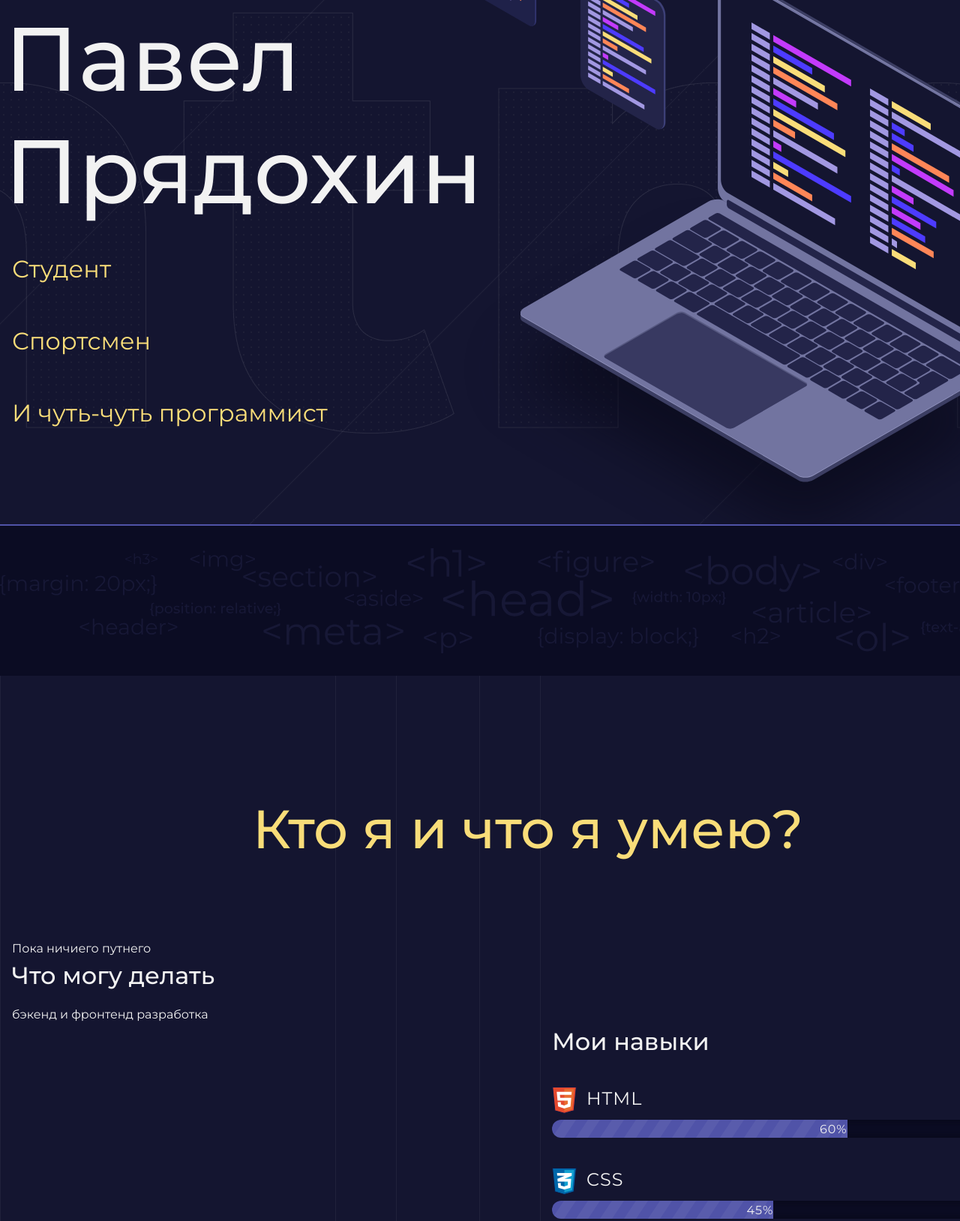
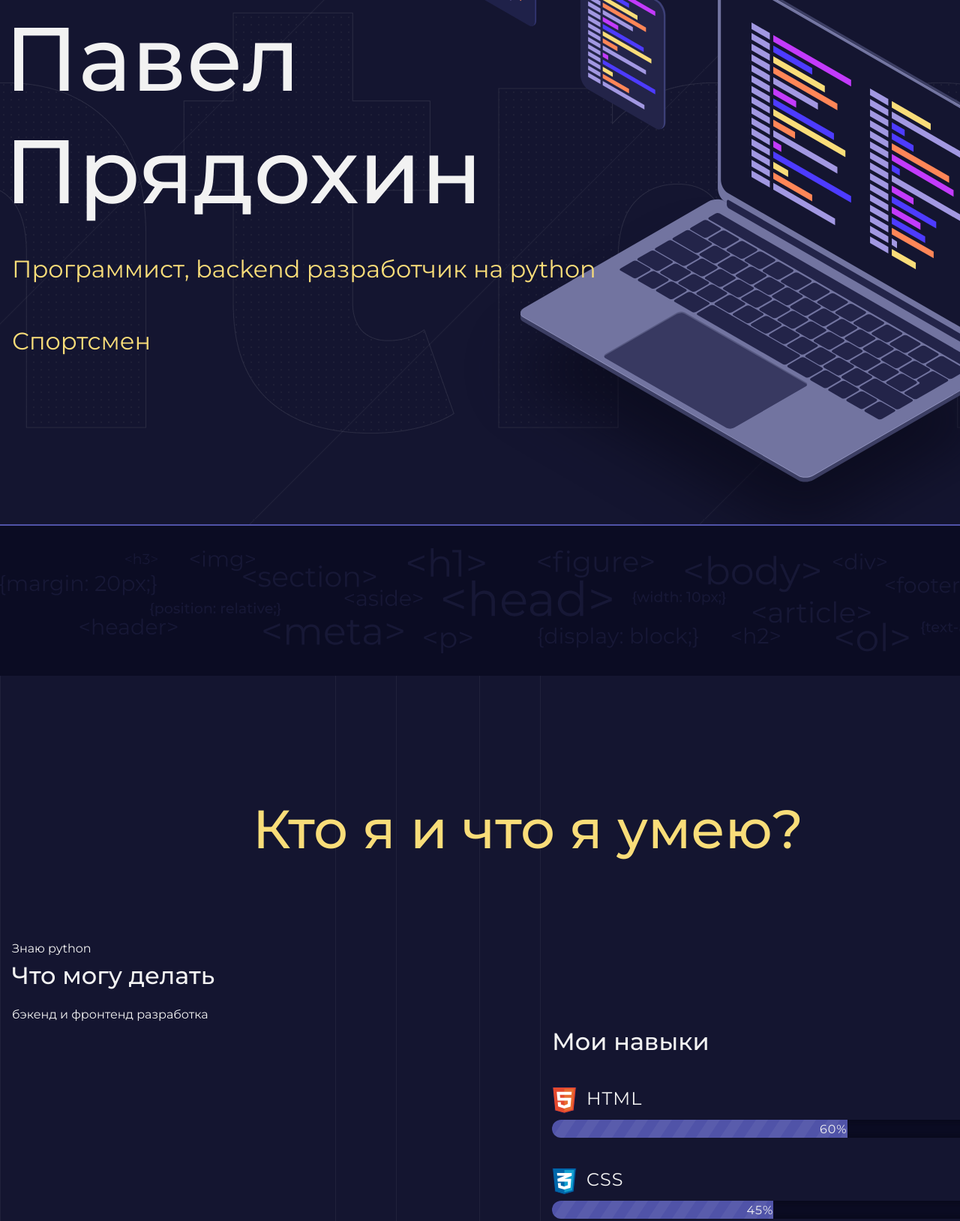
Before and after one commit to pavelpryadokhin/pavelpryadokhin.github.io, a plain HTML site: page index.html in a window 1280 px wide. Shown: the part 209-1837 px from the top of the page at 75% size. Drawn offline with Linux system fonts and the light colour scheme.

Commit message:
Update index.html

```diff
--- a/index.html
+++ b/index.html
@@ -11,7 +11,6 @@
     <header class="page-header">
       <div class="container">
        <a class="header-email" href="mailto:pavel.pryadokhin@mail.ru">pavel.pryadokhin@mail.ru</a>
-       <a class="header-phone" href="tel:+79141793360">+7 914 179 93 60</a>
       </div>
     </header>
 
@@ -19,9 +18,8 @@
       <section class="hero-image">
         <div class="container">
           <h1 class="heading">Павел Прядохин</h1>
-          <p>Студент</p>
+          <p>Программист, backend разработчик на python</p>
           <p>Спортсмен</p>
-          <p>И чуть-чуть программист</p>
         </div>
       </section>
 
@@ -31,7 +29,7 @@
            <img src="files/user.jpg" width="928" height="536" alt="Фотография меня">
           </figure>-->
           <h2 class="subheading">Кто я и что я умею?</h2>
-          <p>Пока ничиего путнего</p>
+          <p>Знаю python</p>
           <h3>Что могу делать</h3>
           <p>бэкенд и фронтенд разработка</p>
           <div class="skills">
```
